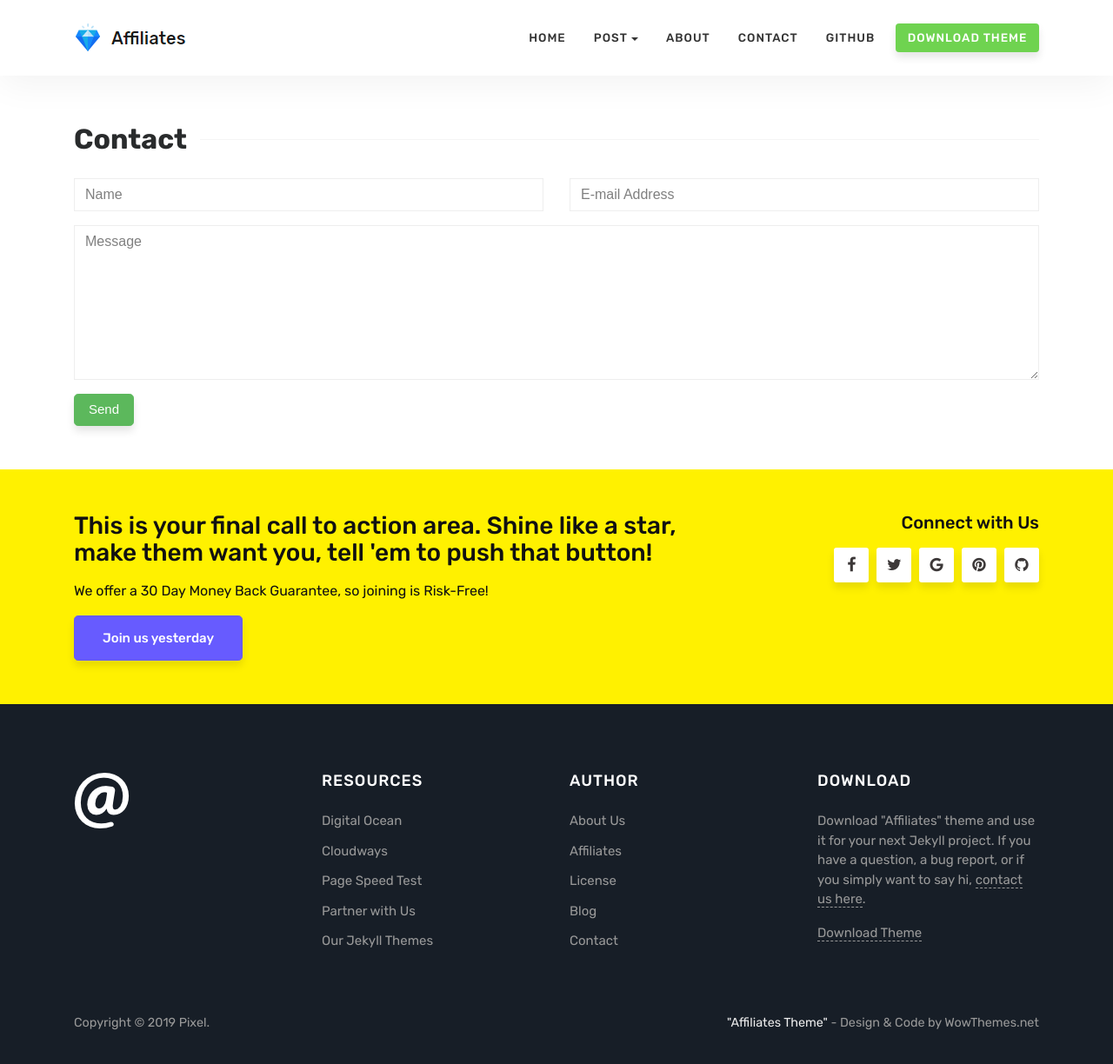
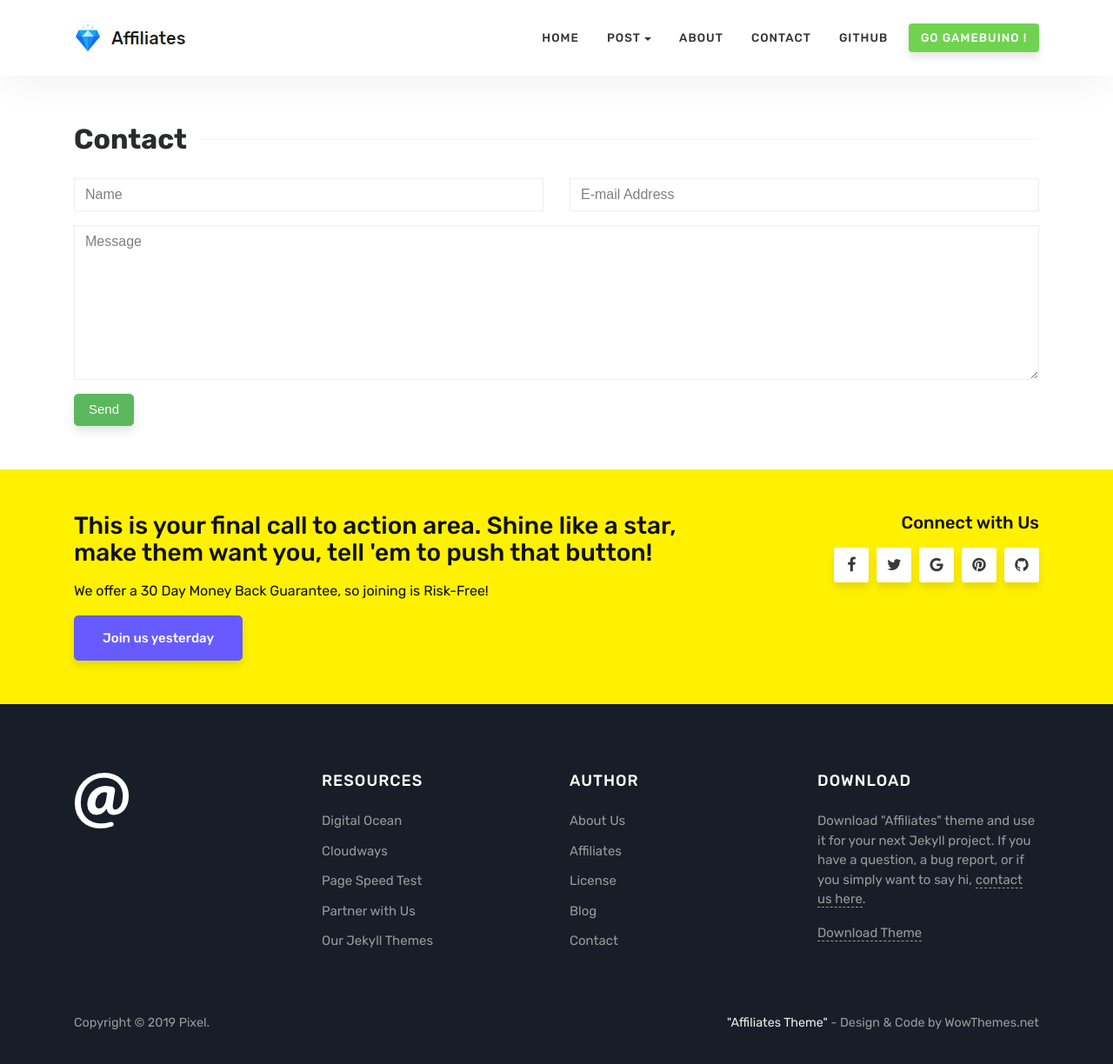
Before and after one commit to Maxibuino/PixBuino, a Jekyll site: the page built from contact.html, in a window 1280 px wide and 1233 px high. Shown: the top 1224 px of the window at 87% size. Built offline with Jekyll 4.4.1, drawn with Linux system fonts in a browser that asks for light colours.

Commit message:
ajout lien gamebuino !

```diff
--- a/_layouts/default.html
+++ b/_layouts/default.html
@@ -82,7 +82,7 @@
 
 
                 <li class="nav-item">
-                    <a class="nav-link highlight" href="https://github.com/wowthemesnet/affiliates-jekyll-theme/archive/master.zip">Download Theme</a>
+                    <a class="nav-link highlight" href="https://gamebuino.com/fr">Go Gamebuino !</a>
                 </li>
 
             </ul>
```
